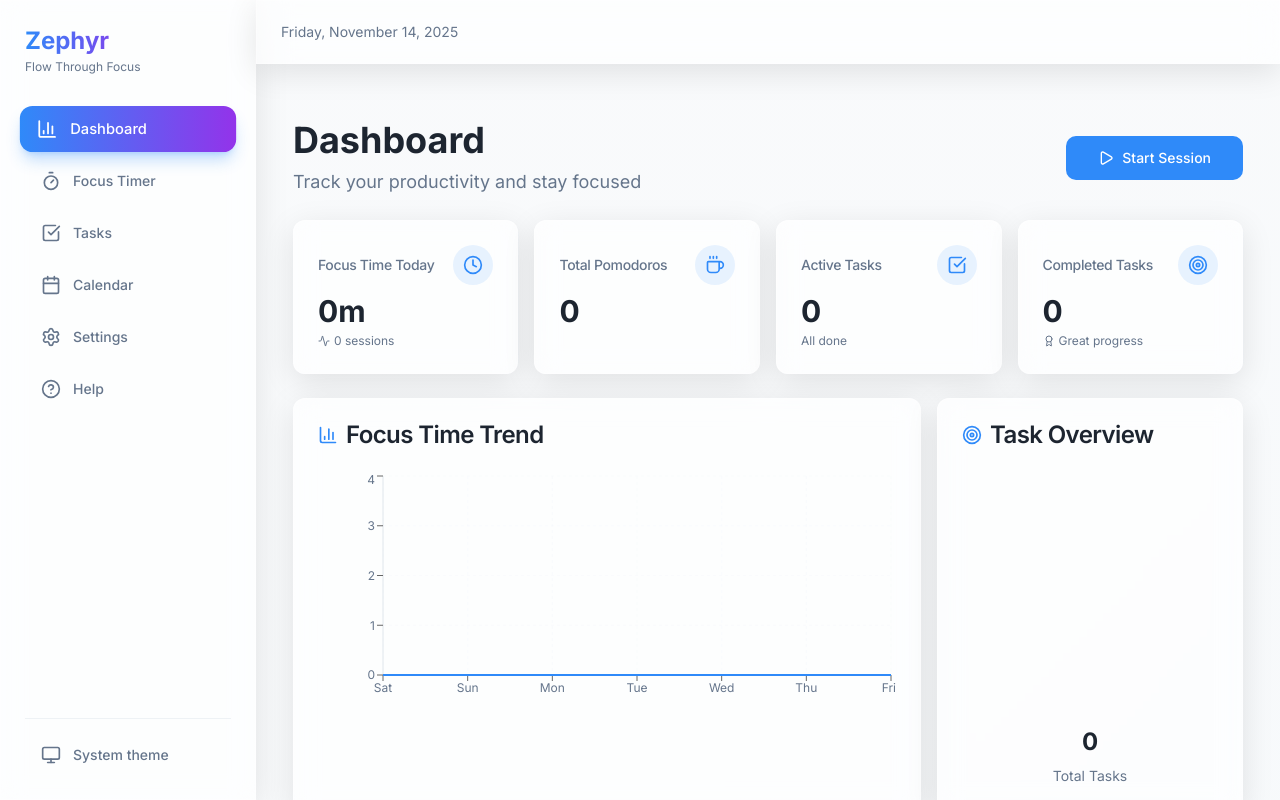
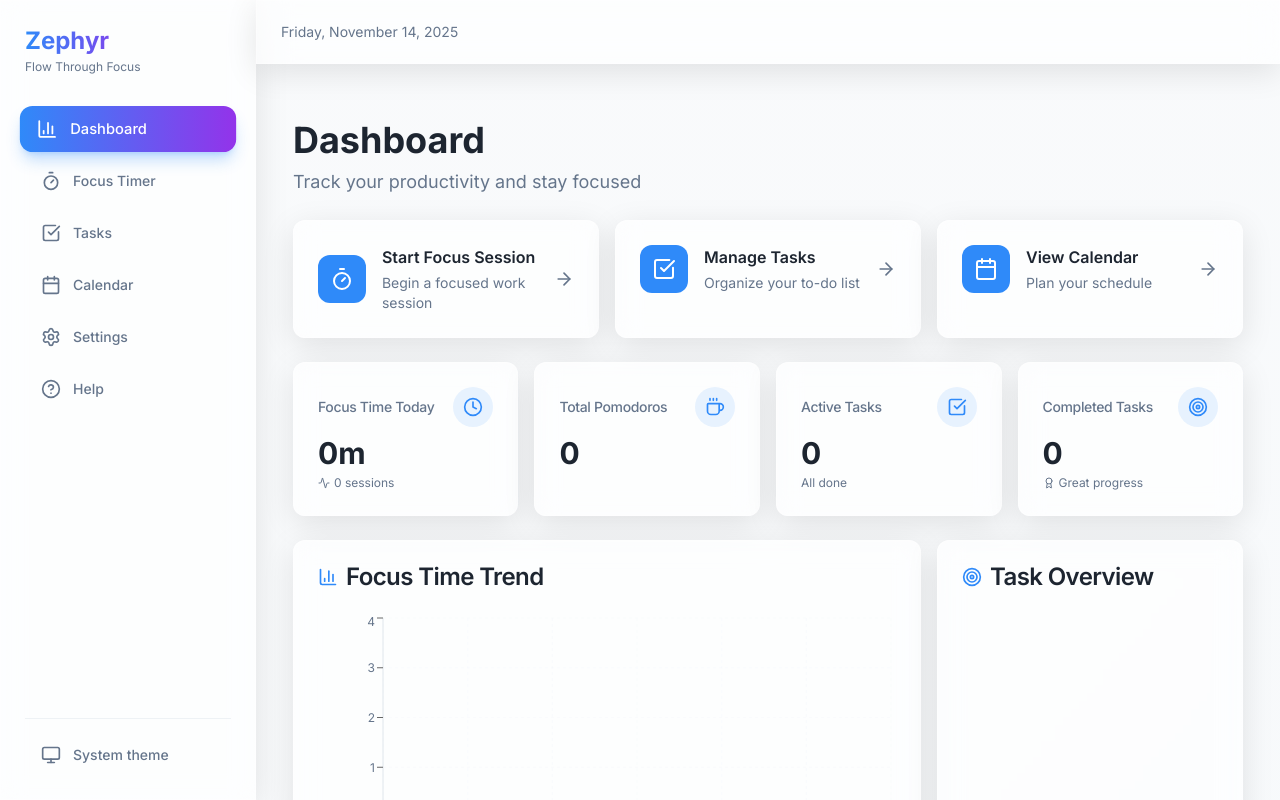
Before and after one commit to dominikkoenitzer/Zephyr, a React (Vite) app: page / in a window 1280 px wide. Shown: the top 800 px of the page. Built offline with nearby package versions, Linux system fonts and the light colour scheme.

Commit message:
Move Quick Actions section to top of dashboard

```diff
--- a/src/pages/Dashboard.jsx
+++ b/src/pages/Dashboard.jsx
@@ -203,13 +203,52 @@ function Dashboard() {
                 Track your productivity and stay focused
               </p>
             </div>
-            <Button asChild size="lg" className="gap-2">
-              <Link to="/focus">
-                <Play className="h-4 w-4" />
-                Start Session
-              </Link>
-            </Button>
           </div>
+        </div>
+
+        {/* Quick Actions */}
+        <div className="grid grid-cols-1 md:grid-cols-3 gap-4 mb-6">
+          <Card className="glass-card border-none hover-lift group cursor-pointer transition-all">
+            <CardContent className="flex items-center gap-4 p-6">
+              <div className="h-12 w-12 rounded-lg bg-primary flex items-center justify-center group-hover:scale-110 transition-transform">
+                <Timer className="h-6 w-6 text-white" />
+              </div>
+              <div className="flex-1">
+                <h3 className="font-semibold text-foreground mb-1">Start Focus Session</h3>
+                <p className="text-sm text-muted-foreground">Begin a focused work session</p>
+              </div>
+              <ArrowRight className="h-5 w-5 text-muted-foreground group-hover:text-primary transition-colors" />
+            </CardContent>
+            <Link to="/focus" className="absolute inset-0" />
+          </Card>
+
+          <Card className="glass-card border-none hover-lift group cursor-pointer transition-all">
+            <CardContent className="flex items-center gap-4 p-6">
+              <div className="h-12 w-12 rounded-lg bg-primary flex items-center justify-center group-hover:scale-110 transition-transform">
+                <CheckSquare className="h-6 w-6 text-white" />
+              </div>
+              <div className="flex-1">
+                <h3 className="font-semibold text-foreground mb-1">Manage Tasks</h3>
+                <p className="text-sm text-muted-foreground">Organize your to-do list</p>
+              </div>
+              <ArrowRight className="h-5 w-5 text-muted-foreground group-hover:text-primary transition-colors" />
+            </CardContent>
+            <Link to="/tasks" className="absolute inset-0" />
+          </Card>
+
+          <Card className="glass-card border-none hover-lift group cursor-pointer transition-all">
+            <CardContent className="flex items-center gap-4 p-6">
+              <div className="h-12 w-12 rounded-lg bg-primary flex items-center justify-center group-hover:scale-110 transition-transform">
+                <Calendar className="h-6 w-6 text-white" />
+              </div>
+              <div className="flex-1">
+                <h3 className="font-semibold text-foreground mb-1">View Calendar</h3>
+                <p className="text-sm text-muted-foreground">Plan your schedule</p>
+              </div>
+              <ArrowRight className="h-5 w-5 text-muted-foreground group-hover:text-primary transition-colors" />
+            </CardContent>
+            <Link to="/calendar" className="absolute inset-0" />
+          </Card>
         </div>
 
         {/* Main Stats Grid */}
```
